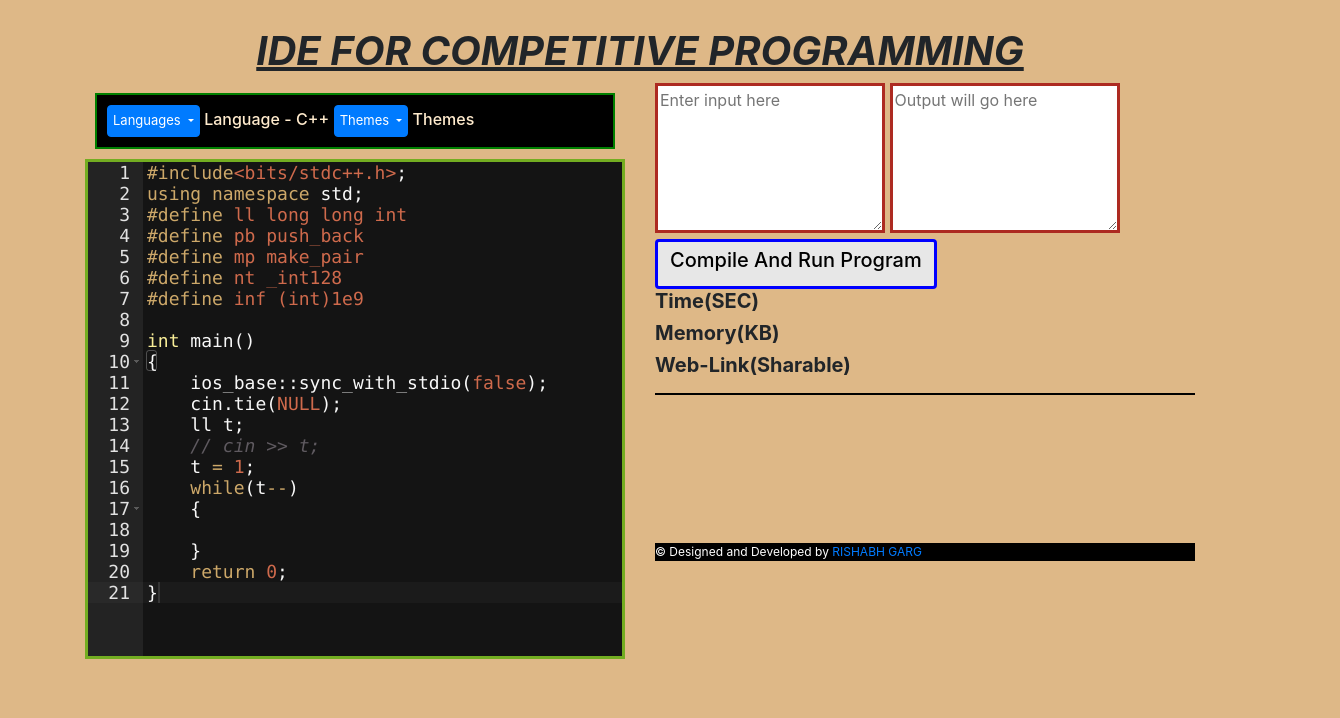
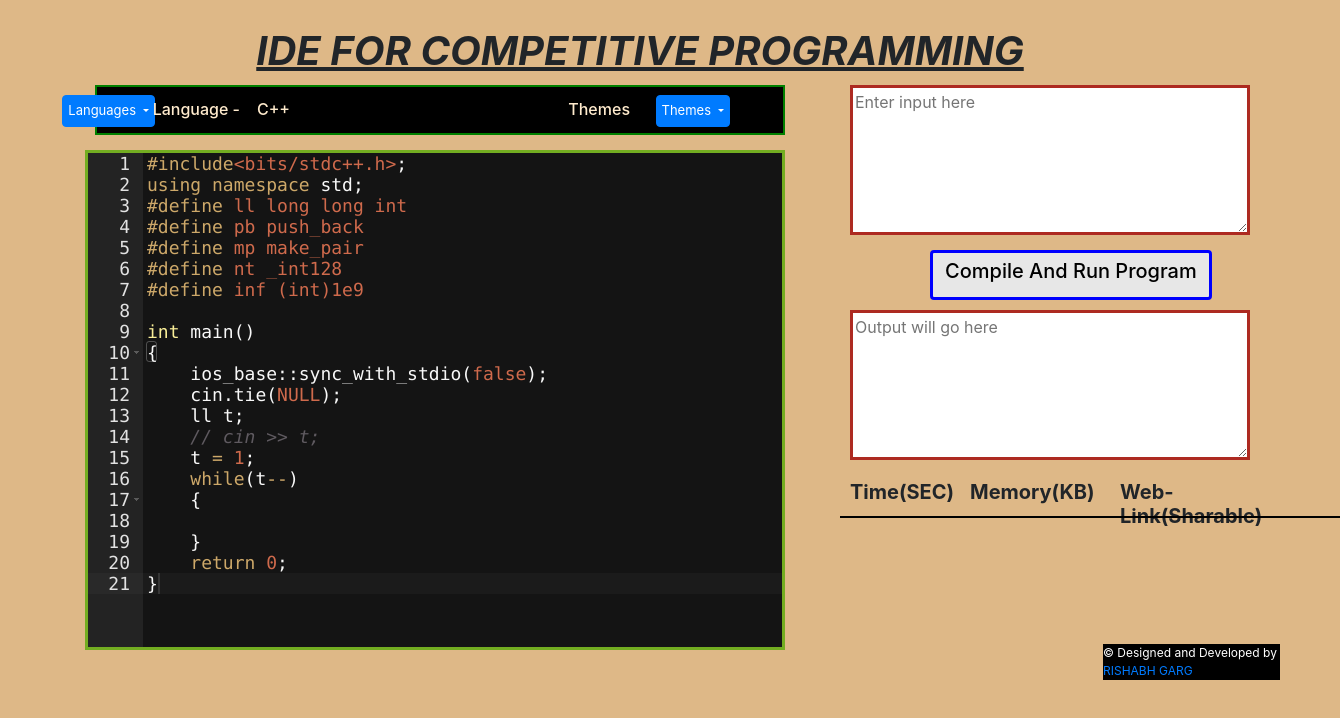
Before and after one commit to rishabhgarg25699/CodeBox-ONLINE_IDE, a website: page Frontend/index.html in a window 1280 px wide. Shown: the whole page, 1340 px wide, since content can reach past the window. Drawn offline with Linux system fonts and the light colour scheme.

Commit message:
Revert "min changes to understand design concept"

```diff
--- a/Frontend/css/index.css
+++ b/Frontend/css/index.css
@@ -1,39 +1,39 @@
 #editor {
-    /* position: absolute;
-    top: 150px;  */
+    position: absolute;
+    top: 150px;
     /* right: 800; */
     /* left: 1000; */
-    /* width: 700px; */
+    width: 700px;
     height: 500px;
     font-size: large;
     border: 3px solid #73AD21;
 }
 
 #input {
-    /* position: absolute;
-    top: 85px; */
+    position: absolute;
+    top: 85px;
     /* right: 0; */
-    /* left: 850px; */
-    /* width: 400px; */
+    left: 850px;
+    width: 400px;
     height: 150px;
     border: 3px solid rgb(173, 42, 33);
 }
 
 #output {
-    /* position: absolute;
-    top: 310px; */
+    position: absolute;
+    top: 310px;
     /* right: 0; */
-    /* left: 850px;
-    width: 400px; */
+    left: 850px;
+    width: 400px;
     height: 150px;
     border: 3px solid rgb(173, 42, 33);
 }
 
 #first_button {
-    /* position: absolute; */
+    position: absolute;
     border: 3px solid blue;
-    /* left: 930px;
-    top: 250px; */
+    left: 930px;
+    top: 250px;
     font-size: 18px;
     color: blue;
     background-color: #e7e7e7;
@@ -41,25 +41,24 @@
 }
 
 #copyright {
-    /* position: absolute; */
+    position: absolute;
     /* border: 2px solid blue; */
-    /* top: 644px;
-    left: 1103px; */
+    top: 644px;
+    left: 1103px;
     font-size: 12px;
     background-color: #000000;
 }
 
 #first {
-    display: inline-block;
-    /* position: absolute;
+    position: absolute;
     right: 1125px;
-    top: 95px; */
+    top: 95px;
 }
 
 #theme{
     background-color: black;
-    /* width: 690px;
-    height: 50px;  */
+    width: 690px;
+    height: 50px;
     border: 2px solid green;
     padding: 10px;
     margin: 10px;
@@ -71,26 +70,23 @@
 }
 
 #lange {
-    display: inline-block;
-    /* position: absolute;
+    position: absolute;
     right: 1040px;
-    top: 100px;  */
+    top: 100px;
     color: blanchedalmond;
 }
 
 #write_lang{
-    display: inline-block;
-    /* position: absolute;
+    position: absolute;
     right: 990px;
-    top: 100px;  */
+    top: 100px;
     color: blanchedalmond;
 }
 
 #second{
-    display: inline-block;
-    /* position: absolute;
+    position: absolute;
     right: 550px;
-    top: 95px; */
+    top: 95px;
 }
 
 #dropdownMenuButton{
@@ -99,14 +95,13 @@
 }
 
 #write_theme{
-    display: inline-block;
-    /* position: absolute;
+    position: absolute;
     right: 650px;
-    top: 100px;  */
+    top: 100px;
     color: blanchedalmond;
 }
 
-/* #t1{
+#t1{
     position: absolute;
     top: 480px;
     left: 850px;
@@ -122,17 +117,17 @@
     position: absolute;
     top: 480px;
     left: 1120px;
-} */
+}
 
 #s1{
-    /* position: absolute;
+    position: absolute;
     top: 500px;
     left: 840px;
-    width: 500px; */
+    width: 500px;
     height: 150px;
 }
 
-/* #time{
+#time{
     position: absolute;
     top: 530px;
     left: 860px;
@@ -148,4 +143,4 @@
     position: absolute;
     top: 530px;
     left: 1070px;
-} */
+}
--- a/Frontend/index.html
+++ b/Frontend/index.html
@@ -17,8 +17,6 @@
         <h1><u><b><i>IDE FOR COMPETITIVE PROGRAMMING</i></b></u></h1>
     </center>
 
-    <div class="row">
-      <div class="col-md-6">
     <div id="theme">
         <div class="dropdown" id="first">
             <button class="btn btn-primary dropdown-toggle" type="button" id="dropdownMenuButton"
@@ -55,11 +53,10 @@
             <h6>Themes</h6>
         </div>
     </div>
+
     <center>
         <div id="editor"></div>
     </center>
-      </div>
-      <div class="col-md-6">
     <textarea type="textbabel-polyfill" id="input" placeholder="Enter input here"></textarea>
     <textarea type="text" id="output" placeholder="Output will go here"></textarea>
     <button type="button" class="btn btn-success" id="first_button">
@@ -90,8 +87,6 @@
                 target="_blank">RISHABH
                 GARG </font>
     </div>
-      </div>
-    </div>
 
     <script src="app.js" type="text/javascript" charset="utf-8"></script>
     <script src="index.js"> </script>
```
Also changed, not shown: 1 other file. Lines whose indentation alone changed are shown as unchanged.
